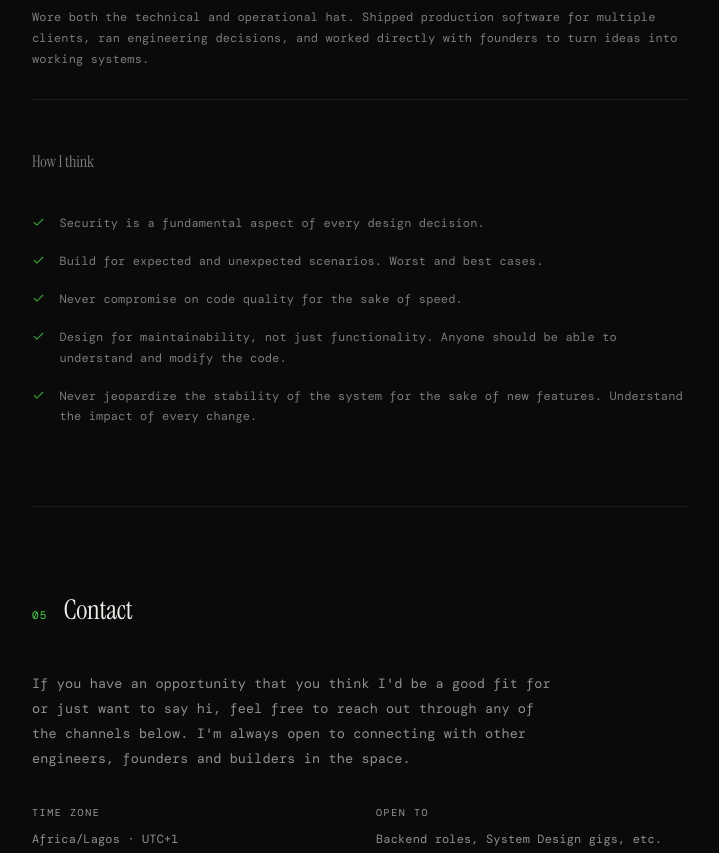
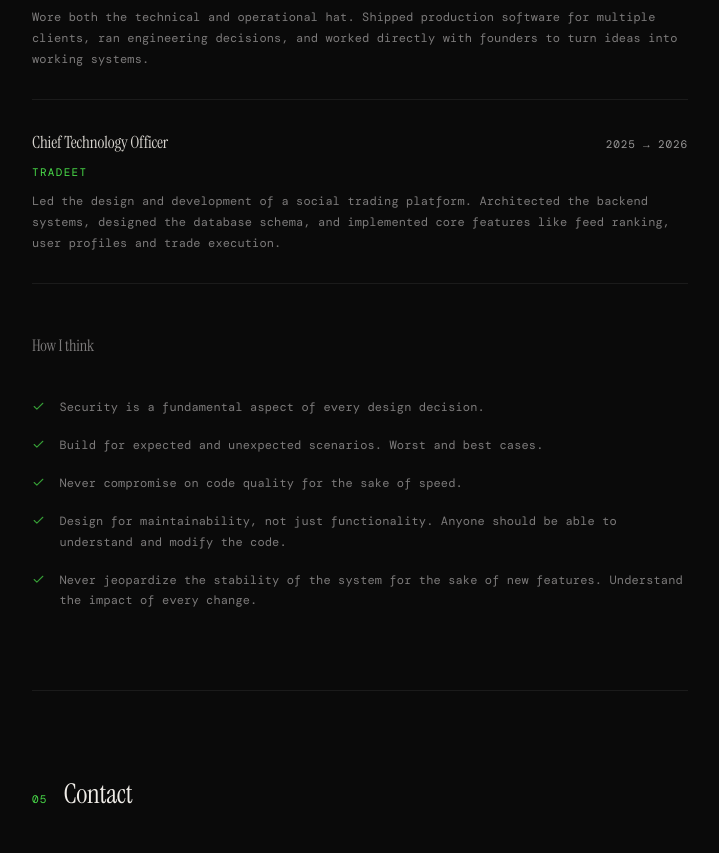
Before and after one commit to chibuike-kt/NewPortfolio, a plain HTML site: page index.html in a window 1280 px wide. Shown: the part 5221-6074 px from the top of the page, without its empty margins (280-999 px from the left). Drawn offline with nearby package versions, Linux system fonts and the light colour scheme; a web font is replaced by a local one.

Commit message:
fix:Added 3rd work experience

```diff
--- a/index.html
+++ b/index.html
@@ -610,6 +610,19 @@
               ran engineering decisions, and worked directly with founders to turn ideas into working systems.
             </p>
           </article>
+
+            <article class="exp-item">
+            <div class="exp-item__header">
+              <h3 class="exp-item__role">Chief Technology Officer</h3>
+              <span class="exp-item__date">2025 → 2026</span>
+            </div>
+            <p class="exp-item__company">Tradeet</p>
+            <p class="exp-item__desc">
+              Led the design and development of a social trading platform. Architected the backend systems,
+              designed the database schema, and implemented core features like feed ranking, user profiles
+              and trade execution.
+            </p>
+          </article>
         </div>
 
         <!-- Engineering Principles -->
@@ -643,6 +656,7 @@
     </section>
 
     <div class="container"><hr class="rule" /></div>
+
 
     <!-- ═══════════════════════════════════════
          CONTACT
```
